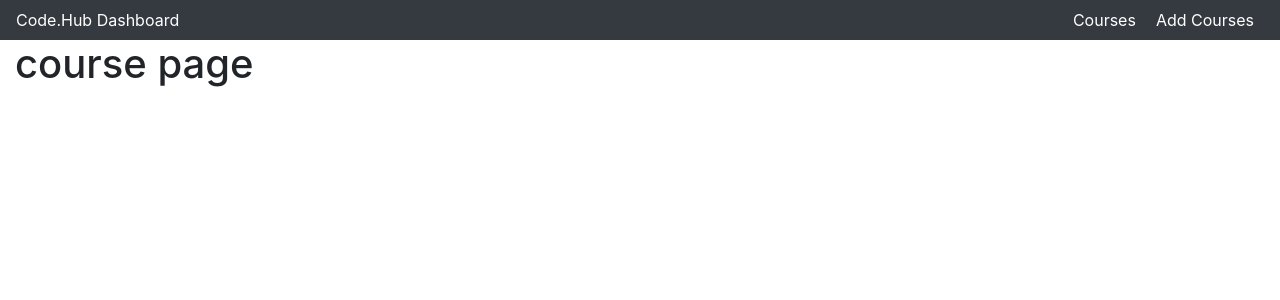
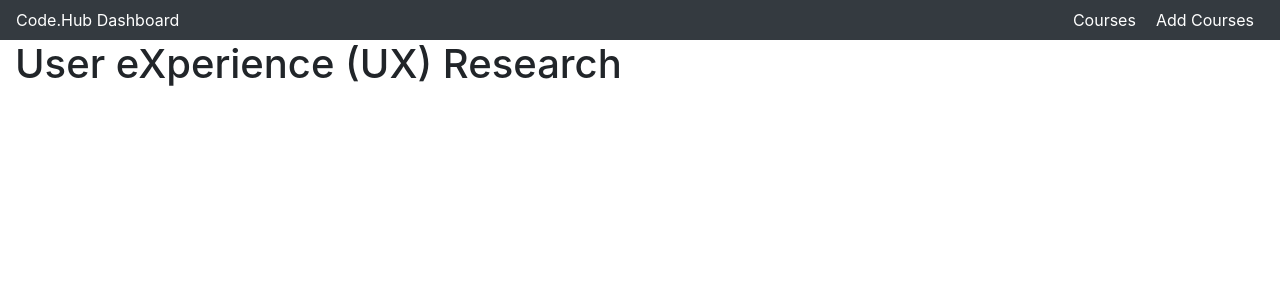
Before and after one commit to juls12/react-project, a React (Create React App) app: page /course/02 in a window 1280 px wide. Shown: the top 300 px of the page. Built offline with nearby package versions, Linux system fonts and the light colour scheme; no server answers; data requests are answered from the project's data file.

Commit message:
Get instructors for every course

```diff
--- a/src/Components/Course.js
+++ b/src/Components/Course.js
@@ -5,26 +5,32 @@ import { Container } from 'reactstrap';
 
 export default class Course extends React.Component {
     state = {
-        course: []
-
+        course: {},
+        instructors: []
     };
 
     // Server runs on port 3001
-
+    //Get Course id and the data for their instructors
     componentDidMount() {
         const { match: { params } } = this.props;
-        console.log(params);
         axios.get(`http://localhost:3001/courses/${params.id}`)
             .then(res => {
                 console.log(res.data);
                 this.setState({ course: res.data });
+            })
+            .then( () => {
+                axios.get(`http://localhost:3001/courses/${params.id}/instructors/`)
+                    .then(res => {
+                        console.log(res.data);
+                        this.setState({ instructors: res.data });
+                    })
             });
     }
 
     render() {
         return (
             <Container fluid>
-                <h1>course page</h1>
+             <h1>{this.state.course.title}</h1>
             </Container>
         );
     }
--- a/src/Components/TableStats.js
+++ b/src/Components/TableStats.js
@@ -27,7 +27,7 @@ export default class TableStats extends React.Component {
         const convertDate = function (dateString) {
             return dateString.split("-").reverse().join("-");
         }
-
+        // Generate unique id for every tooltip
         const generateTooltipId = function(id) {
             return "tooltipId_" + id;
         }
@@ -36,13 +36,11 @@ export default class TableStats extends React.Component {
             return `course/${id}`
         }
 
-
+//Table reponsives makes it horizontally scrollable on small screen devices
         return (
             <Container fluid>
-
                 <Table responsive >
                     <thead>
-
                         <tr>
                             <td colSpan="6" style={{ backgroundColor: "lightgray" }}>Last {this.state.tablestats.slice(-5).length} Courses</td>
                         </tr>
```
